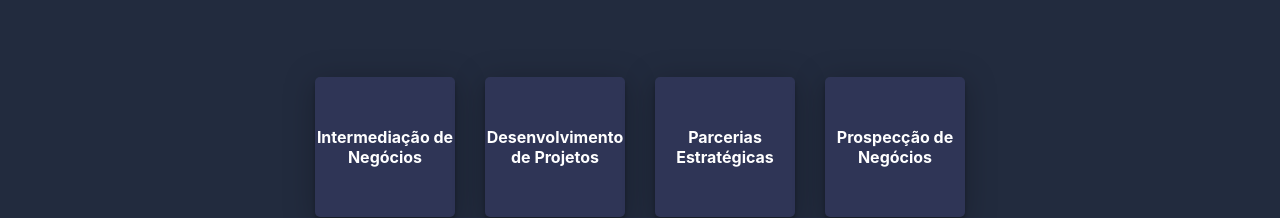
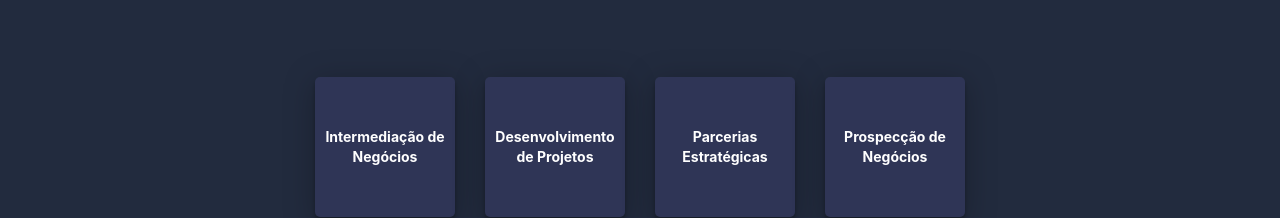
Before and after one commit to antoniopaolillo/freela-project, a React (Create React App) app in the folder linkin-firm/: page /en/our-clients in a window 1280 px wide. Shown: the part 1345-1563 px from the top of the page. Built offline with nearby package versions, Linux system fonts and the light colour scheme.

Commit message:
conrado correções

```diff
--- a/linkin-firm/src/styles/athletes.css
+++ b/linkin-firm/src/styles/athletes.css
@@ -47,7 +47,7 @@
 }
 
 .athlete-page-title {
-  width: 509px;
+  width: 247px;
   font-weight: 600;
   font-size: 75px;
   line-height: 94px;
@@ -95,7 +95,7 @@
 }
 
 .athlete-card-box-infos-title {
-  width: 146px;
+  width: 155px;
   background: #FFFAFA;
   color:#222B3E;
   font-weight: 600;
--- a/linkin-firm/src/styles/ourBusiness.css
+++ b/linkin-firm/src/styles/ourBusiness.css
@@ -17,7 +17,7 @@
 .our-business-texts-title {
   font-weight: bold;
   font-size: 77.3212px;
-  width: 508px;
+  width: 620px;
   line-height: 105px;
   border-bottom: 6.18569px solid #FFFFFF;
   margin-bottom: 34px;
--- a/linkin-firm/src/styles/ourClients.css
+++ b/linkin-firm/src/styles/ourClients.css
@@ -47,8 +47,9 @@
 }
 
 .card-service-clients p {
+  width: 120px;
   font-weight: bold;
-  font-size: 16px;
+  font-size: 14px;
   line-height: 20px;
   text-align: center;
   color: #FFFFFF;
```
